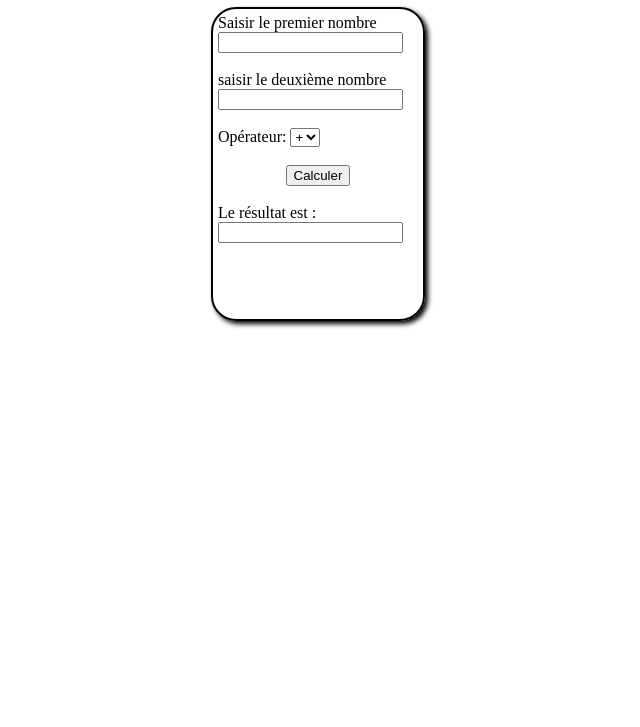
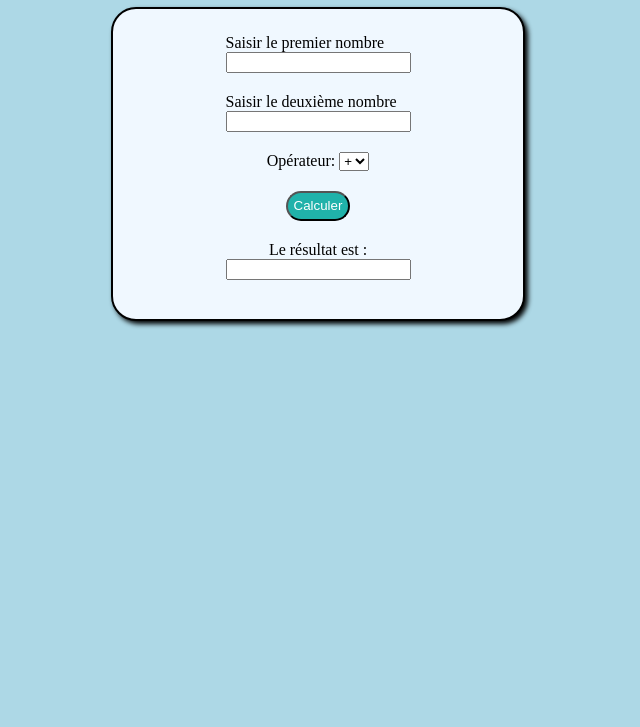
Before and after one commit to Brunod32/calculatrice, a plain HTML site: page index.html in a window 1280 px wide. Shown: the part 73-800 px from the top of the page, without its empty margins (322-962 px from the left). Drawn offline with Linux system fonts and the light colour scheme.

Commit message:
Changed style

```diff
--- a/index.html
+++ b/index.html
@@ -11,13 +11,16 @@
 <h1>Super Calculator</h1>
 
   <form>
+    <div class="number">
+      <div class="number1">
         <label for="premier-nombre">Saisir le premier nombre</label><br>
-    <input type="number" id="premier-nombre"><br>
-    <br>
-    <label for="deuxieme-nombre">saisir le deuxième nombre</label><br>
-    <input type="number" id="deuxieme-nombre"><br>
-    <br>
-
+        <input type="number" id="premier-nombre">
+      </div>
+      <div class="number2">
+        <label for="deuxieme-nombre">Saisir le deuxième nombre</label><br>
+        <input type="number" id="deuxieme-nombre">
+      </div>
+      <div class="operator">
         <label for="operateur">Opérateur:
           <select name="operateur" id="operateur">
             <option value="addition">+</option>
@@ -26,11 +29,13 @@
             <option value="division">/</option>
           </select>
         </label>
-    <br>
-    <br>
-    <button type="button" id="btn">Calculer</button><br>
-    <label for="resultat">Le résultat est :</label><br>
-    <input type="number" id="resultat"><br>
+      </div>
+      <button type="button" id="btn">Calculer</button>
+      <div class="result">
+        <label for="resultat">Le résultat est :</label>
+        <input type="text" id="resultat">
+      </div>
+    </div>
   </form>
   <script src="script-calculatrice.js"></script>
 </body>
--- a/style.css
+++ b/style.css
@@ -1,9 +1,13 @@
+body {
+  background-color: lightblue;
+}
+
 h1 {
   text-align: center;
 }
 
 form {
-  width: 200px;
+  width: 400px;
   height: 300px;
   border-radius: 25px;
   display: block;
@@ -12,14 +16,38 @@ form {
   border: solid 2px black;
   padding: 5px;
   box-shadow: 3px 3px 5px black;
+  background-color: aliceblue;
 }
 
-#btn,
-#operator {
+#btn {
   display: block;
   margin: auto;
+  border-radius: 25px;
+  height: 30px;
+  width: auto;
+  background-color: lightseagreen;
+  color: white;
+  margin-top: 20px;
 }
 
 #operatorBis {
   text-align: center;
 }
+
+.number,
+.result {
+  display: flex;
+  justify-content: center;
+  align-items: center;
+  flex-direction: column;
+}
+
+.number1,
+.result {
+  padding-top: 20px;
+}
+
+.number1,
+.number2 {
+  padding-bottom: 20px;
+}
```
Lines whose indentation alone changed are shown as unchanged.
